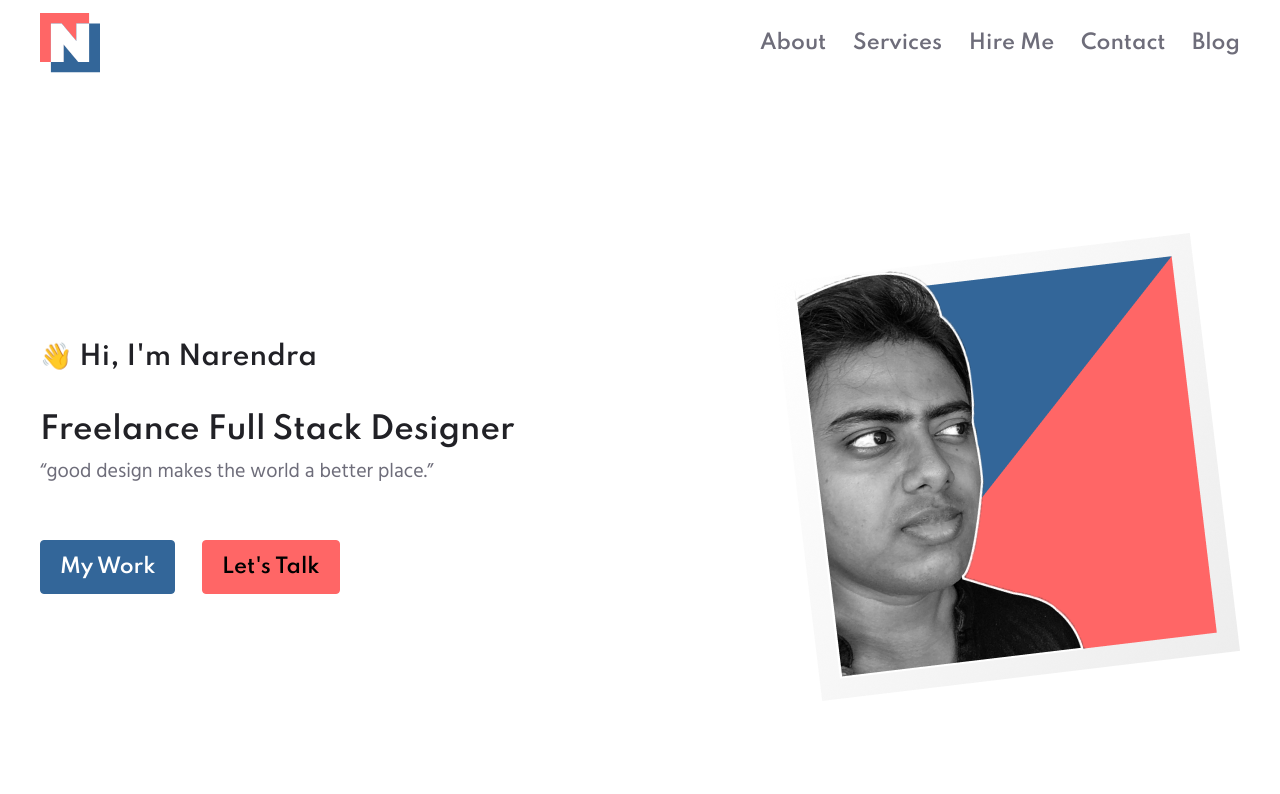
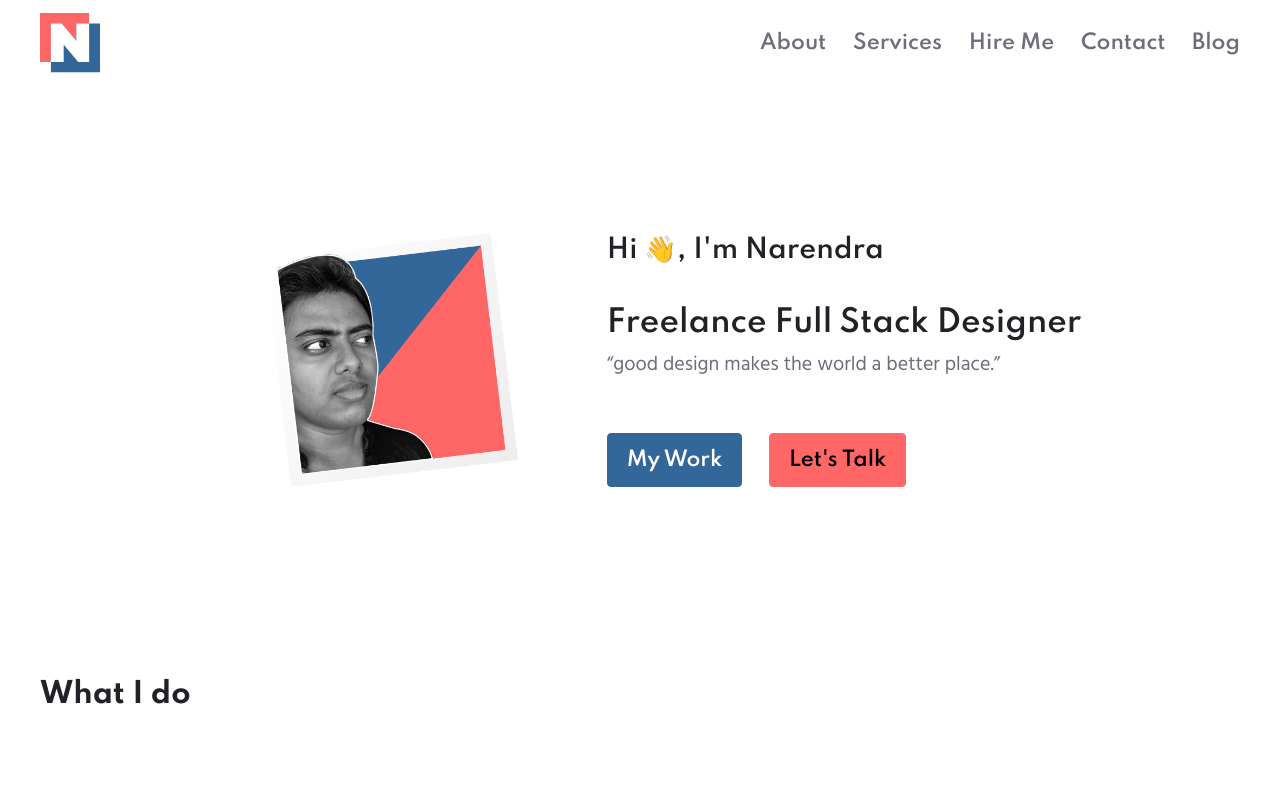
Before and after one commit to narenkram/Lance, a Nuxt app: page / in a window 1280 px wide. Shown: the top 794 px of the page. Built offline with nearby package versions, Linux system fonts and the light colour scheme.

Commit message:
minor improvements
darkframe image

```diff
--- a/assets/style.scss
+++ b/assets/style.scss
@@ -168,6 +168,9 @@ $spacers: (
   .SocialIcon:hover {
     filter: brightness(10%);
   }
+  .Narendra_photo {
+    background-image: url(~/assets/images/narendra-designer.png);
+  }
 }
 
 @media (prefers-color-scheme: dark) {
@@ -249,7 +252,27 @@ $spacers: (
   .SocialIcon:hover {
     filter: brightness(80%);
   }
+  .Narendra_photo {
+    background-image: url(~/assets/images/darkframe_narendra-designer.png);
+  }
 }
+
+.Narendra_photo {
+  width: 100%;
+  height: 100%;
+  background-repeat: no-repeat;
+  background-size: contain;
+  display: block;
+  min-height: 254px;
+  background-position: center;
+}
+
+// .navbar {
+//   position: fixed;
+//   top: 0;
+//   overflow: hidden;
+//   width: 100%;
+// }
 
 html,
 body {
--- a/pages/index.vue
+++ b/pages/index.vue
@@ -2,8 +2,24 @@
   <div class="container">
     <section class="pt-3 pt-md-5 pt-lg-5">
       <div class="row justify-content-center">
-        <div class="col-12 col-md-6 col-lg-7 text-start align-self-center">
-          <h3 class="mb-1 mb-md-2 mb-lg-2">👋 Hi, I'm Narendra</h3>
+        <div
+          class="
+            col-12 col-sm-12 col-md-6 col-lg-5 col-xl-4
+            text-center text-md-end text-lg-end
+            mt-3 mt-md-0 mt-lg-0
+            mb-3 mb-sm-3 mb-md-0 mb-lg-0 mb-xl-0
+          "
+        >
+          <div class="Narendra_photo"></div>
+        </div>
+        <div
+          class="
+            col-12 col-sm-12 col-md-6 col-lg-7 col-xl-auto
+            text-start
+            align-self-center
+          "
+        >
+          <h3 class="mb-1 mb-md-2 mb-lg-2">Hi 👋, I'm Narendra</h3>
           <h1 class="mb-1 mb-md-1 mb-lg-0">Freelance Full Stack Designer</h1>
           <blockquote class="blockquote mb-2 mb-md-3 mb-lg-3">
             <p class="Text_M mb-0">
@@ -14,19 +30,6 @@
           <a href="#contact" class="btn btn-primary ms-1 ms-md-2 ms-lg-2"
             >Let's Talk</a
           >
-        </div>
-        <div
-          class="
-            col-12 col-md-6 col-lg-5
-            text-center text-md-end text-lg-end
-            mt-3 mt-md-0 mt-lg-0
-          "
-        >
-          <img
-            src="~/assets/images/narendra-designer.png"
-            alt="narendraram"
-            class="img-fluid"
-          />
         </div>
       </div>
     </section>
```
Also changed, not shown: assets/images/darkframe_narendra-designer.png (added).
